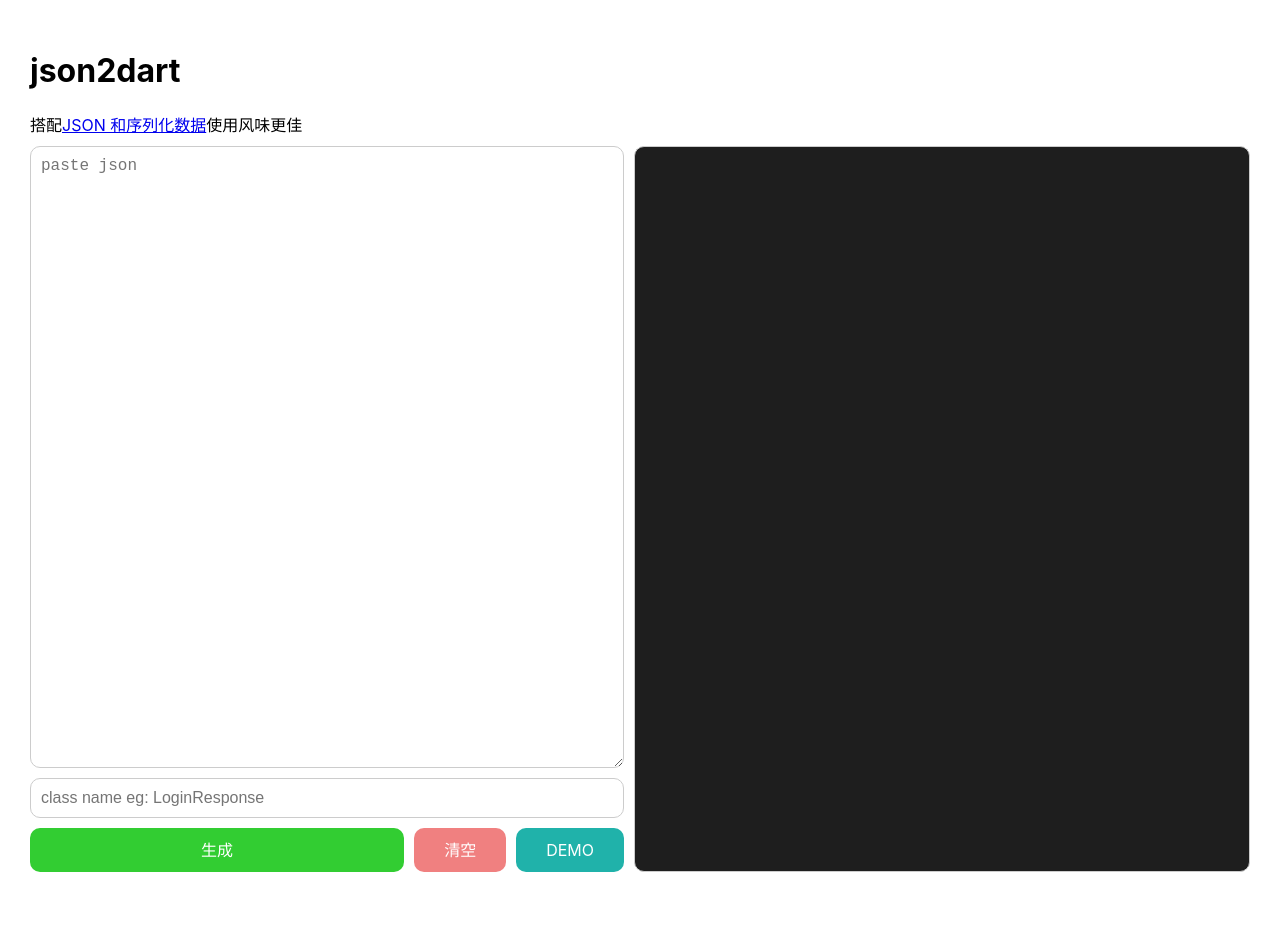
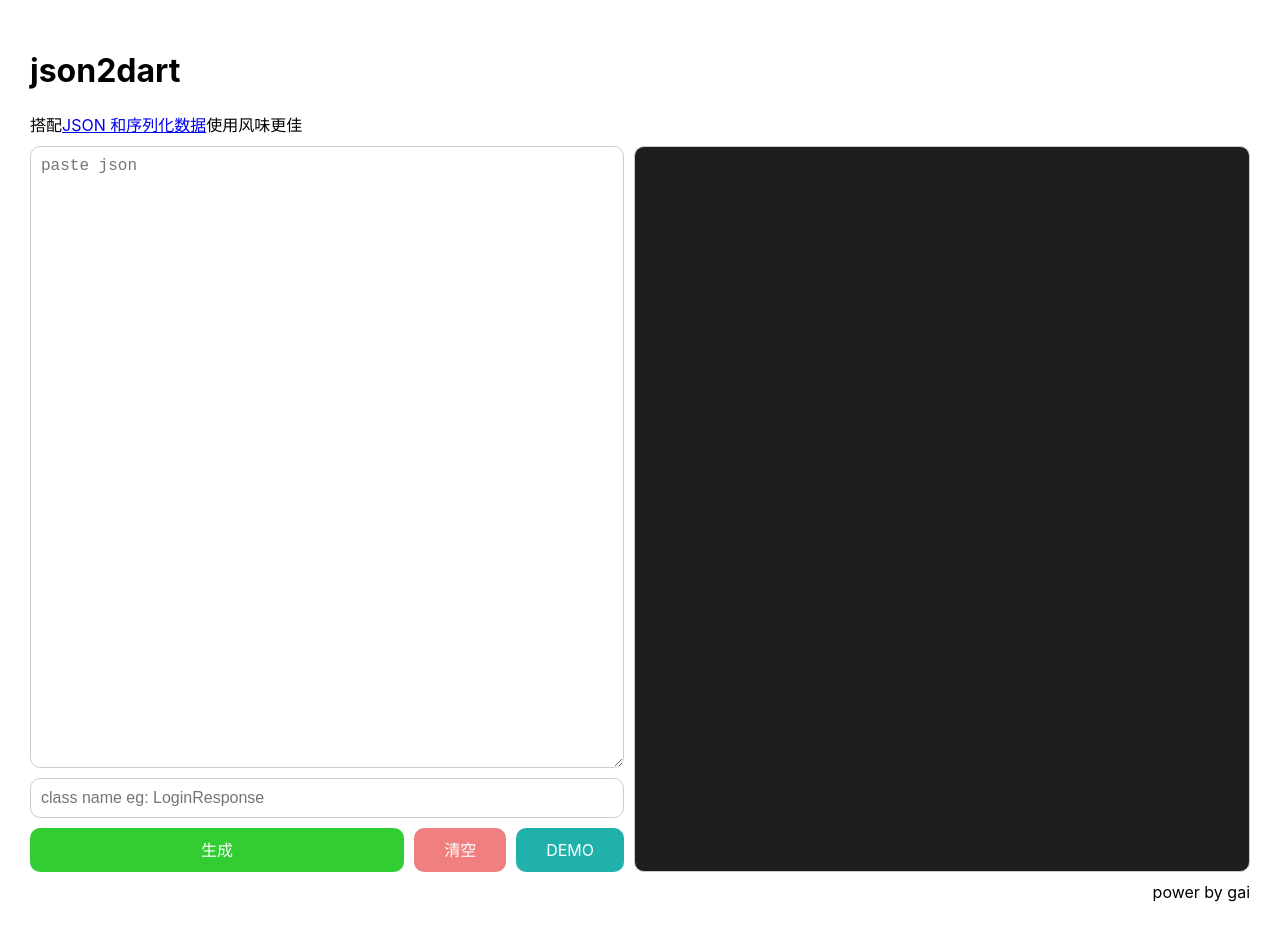
Before and after one commit to 11os/a2a, a React (Create React App) app: page / in a window 1280 px wide. Before the commit the page ends 902 px from the top, so only its background shows below. Built offline with nearby package versions, Linux system fonts and the light colour scheme.

Commit message:
fix: <类型>显示问题

```diff
--- a/src/pages/App.css
+++ b/src/pages/App.css
@@ -103,3 +103,8 @@ p {
 .yellow {
   color: #dcdcaa;
 }
+
+.align-right {
+  margin-top: 10px;
+  text-align: right;
+}
--- a/src/pages/App.tsx
+++ b/src/pages/App.tsx
@@ -69,6 +69,7 @@ const App: React.FC = () => {
           <span onClick={copyClick} dangerouslySetInnerHTML={{ __html: result }}></span>
         </div>
       </div>
+      <p className="align-right">power by gai</p>
     </div>
   );
 }
--- a/src/utils/json2dart.ts
+++ b/src/utils/json2dart.ts
@@ -29,7 +29,7 @@ export const json2dart = (json: string, clazz: string) => {
               clazz: FirstUpperCase(key)
             });
           params += wrap(
-            `  ${wrap(`List<${FirstUpperCase(key)}>`, "green")} ${key}; `
+            `  ${wrap(`List&lt;${FirstUpperCase(key)}&gt;`, "green")} ${key}; `
           );
           break;
         case "[object Object]":
@@ -59,7 +59,7 @@ export const json2dart = (json: string, clazz: string) => {
       `  ${wrap("factory", "blue")} ${wrap(clazz, "green")}.${wrap(
         "fromJson",
         "yellow"
-      )}(${wrap("Map<String, dynamic>", "green")} json) => _$${wrap(
+      )}(${wrap("Map&lt;String, dynamic&gt;", "green")} json) => _$${wrap(
         `${clazz}FromJson`,
         "green"
       )}(json);`
@@ -67,7 +67,7 @@ export const json2dart = (json: string, clazz: string) => {
     result += `<br />`;
     result += `<br />`;
     result += wrap(
-      `  ${wrap("Map<String, dynamic>", "green")} ${wrap(
+      `  ${wrap("Map&lt;String, dynamic&gt;", "green")} ${wrap(
         "toJson",
         "yellow"
       )}() => ${wrap(`_$${clazz}ToJson`, "green")}(${wrap("this", "blue")});`
```
